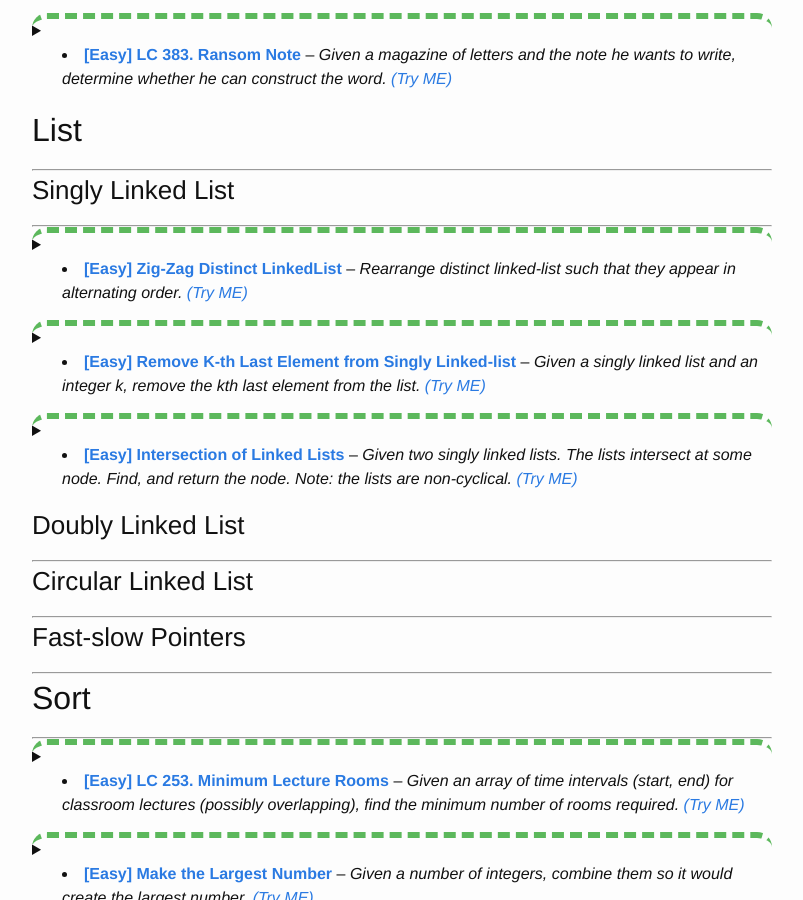
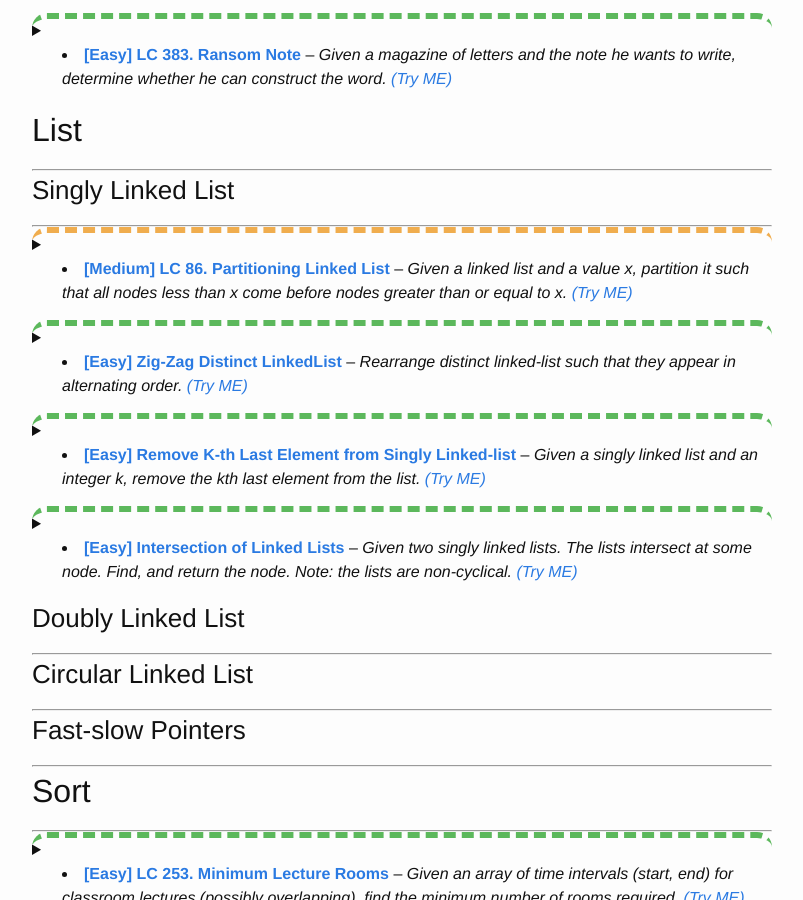
Before and after one commit to trsong/trsong.github.io, a Jekyll site: the page built from _posts/2019-04-01-DailyQuestionsByCategory.md, in a window 1280 px wide and 900 px high, scrolled down 3980 px. Shown: the whole window, without its empty margins (238-1041 px from the left). Built offline with Jekyll 4.4.1, drawn with Linux system fonts in a browser that asks for light colours.

Commit message:
Add previous question to category

````diff
--- a/_posts/2019-04-01-DailyQuestionsByCategory.md
+++ b/_posts/2019-04-01-DailyQuestionsByCategory.md
@@ -590,6 +590,29 @@ Output: False
 
 ### Singly Linked List
 ---
+
+<details>
+<summary class="lc_m">
+
+- [**\[Medium\] LC 86. Partitioning Linked List**](https://trsong.github.io/python/java/2020/08/02/DailyQuestionsAug/#aug-28-2020--lc-86-medium-partitioning-linked-list) -- *Given a linked list and a value x, partition it such that all nodes less than x come before nodes greater than or equal to x.* [*\(Try ME\)*](https://repl.it/@trsong/Partitioning-Singly-Linked-List-1)
+
+</summary>
+<div>
+
+**Question:** Given a linked list and a value x, partition it such that all nodes less than x come before nodes greater than or equal to x.
+
+You should preserve the original relative order of the nodes in each of the two partitions.
+
+**Example:**
+```py
+Input: head = 1->4->3->2->5->2, x = 3
+Output: 1->2->2->4->3->5
+```
+
+
+</div>
+</details>
+
 
 <details>
 <summary class="lc_e">
````
